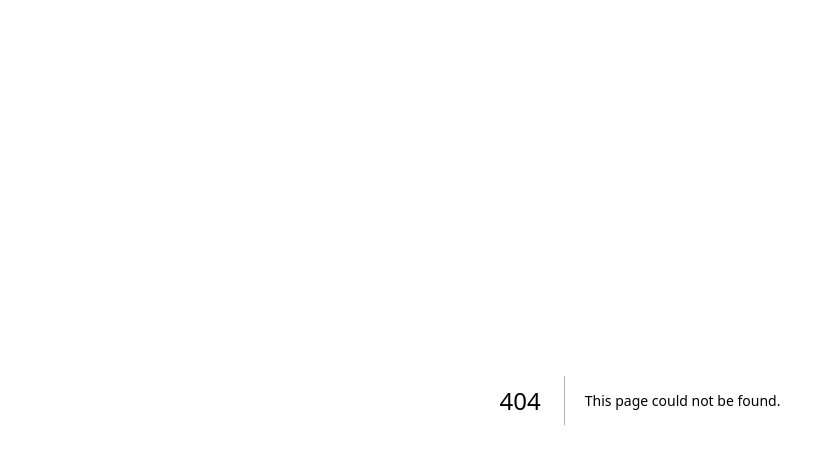
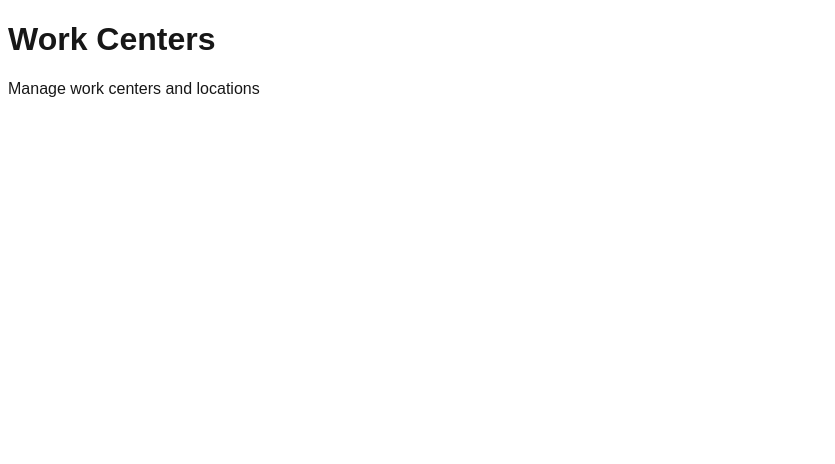
Before and after one commit to RhythmItaliya/GearGuard, a Next.js app in the folder frontend/: page /work-centers in a window 1280 px wide. Before the commit this address had no page. Shown: the top 464 px of the page, without its empty margins (0-835 px from the left). Built offline with nearby package versions, Linux system fonts and the light colour scheme.

Commit message:
work and reporting

```diff
--- /dev/null
+++ b/frontend/src/app/reporting/page.tsx
@@ -0,0 +1,8 @@
+export default function ReportingPage() {
+  return (
+    <div>
+      <h1 className="text-3xl font-bold">Reporting & Analytics</h1>
+      <p className="text-muted-foreground mt-2">View reports and analytics</p>
+    </div>
+  );
+}
--- /dev/null
+++ b/frontend/src/app/work-centers/page.tsx
@@ -0,0 +1,10 @@
+export default function WorkCentersPage() {
+  return (
+    <div>
+      <h1 className="text-3xl font-bold">Work Centers</h1>
+      <p className="text-muted-foreground mt-2">
+        Manage work centers and locations
+      </p>
+    </div>
+  );
+}
```
